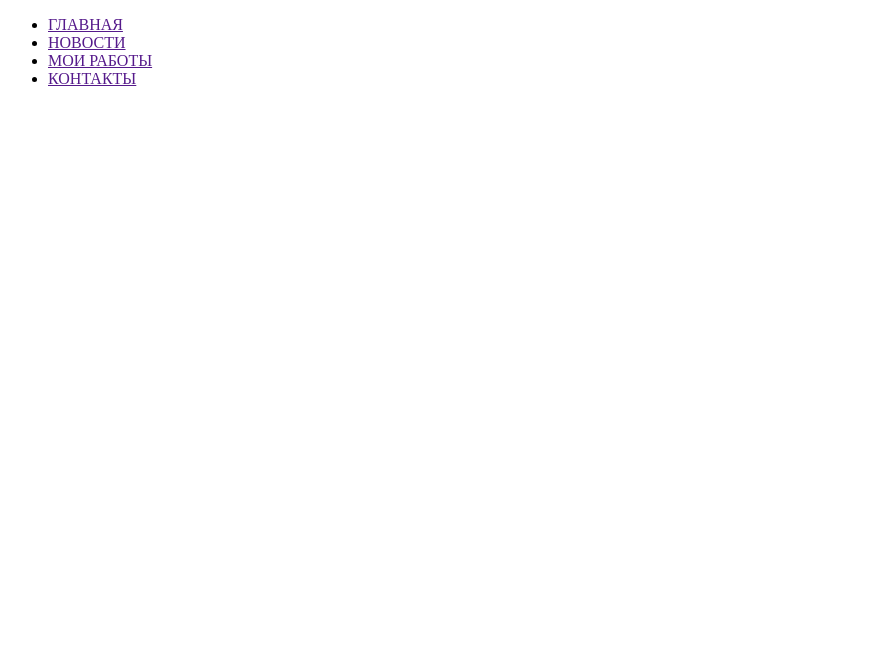
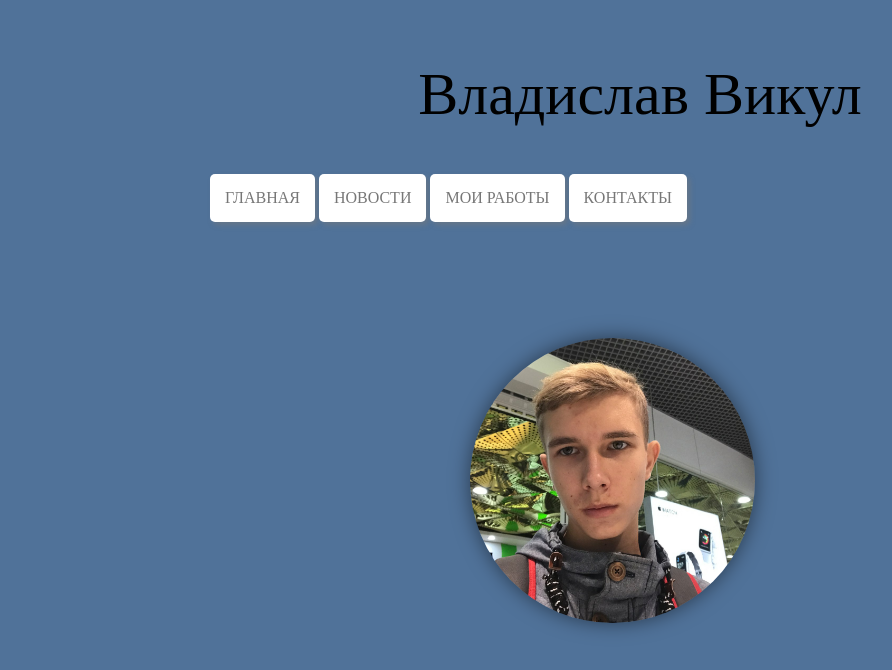
Before and after one commit to VladislavVikul/VladislavVikul.github.io, a plain HTML site: page index.html in a window 1280 px wide. Shown: the whole page, without its empty margins (0-892 px from the left). Drawn offline with Linux system fonts and the light colour scheme; files whose address does not match are found by name.

Commit message:
Created Img

```diff
--- a/index.html
+++ b/index.html
@@ -7,12 +7,19 @@
  </head>
  <body>
  	<div class="container">
- 		<ul>
- 			<li> <a href="">ГЛАВНАЯ</a></li>
- 			<li> <a href="">НОВОСТИ</a></li>
- 			<li> <a href="">МОИ РАБОТЫ</a></li>
- 			<li> <a href="">КОНТАКТЫ</a></li>
- 		</ul>
+ 		<p id="vladislav">Владислав Викул</p>
+	 	<div id="menu">
+	 		<ul>
+	 			<li> <a href="index.html">ГЛАВНАЯ</a></li>
+	 			<li> <a href="">НОВОСТИ</a></li>
+	 			<li> <a href="">МОИ РАБОТЫ</a></li>
+	 			<li> <a href="">КОНТАКТЫ</a></li>
+	 		</ul>
+	 	</div>
+	 	<div id="information">
+	 		<img id="myphoto" src="C:\Users\Пкашка\Desktop\crazyguyplay.github.io\static\data\myphoto.jpg">
+
+	 	</div>
  	</div>
     <script src="./static/js/app.js"></script>
  </body>
--- a/static/css/style.css
+++ b/static/css/style.css
@@ -0,0 +1,48 @@
+body{
+	background: #507299;
+}
+a {
+	text-decoration: none;
+	padding: 15px 15px;
+	display: inline-block;
+	background-color: white;
+	border-radius: 5px;
+	font-family: Franklin Gothic Book;
+	color: #777777;
+	margin-top: -20px;
+	transition-property: color, background-color;
+	transition-duration: 0.2s;
+	box-shadow: 0.2em 0.2em 5px rgba(122,122,122,0.5);
+}
+a:hover{
+	color: #49738D;
+ 	background-color: #C8EAFF;
+}
+li {
+	display: inline-block;
+}
+ul{
+	margin-left: 100px;
+}
+.container{
+	width: 1140px;
+	margin: auto;
+}
+#myphoto {
+	width: 25%;
+	height: 25%;
+	border-radius: 100%;
+	margin-left: 400px;
+	margin-top: 100px;
+	box-shadow: 0 0 20px rgba(0,0,0,0.5);
+	transition-property: box-shadow;
+	transition-duration: 0.2s;
+}
+#myphoto:hover{
+	box-shadow: 0 0 40px rgba(0,0,0,0.5);
+}
+#vladislav{
+	font-size: 60px;
+	text-align: center;
+	font-family: Andantino script;
+}
```
